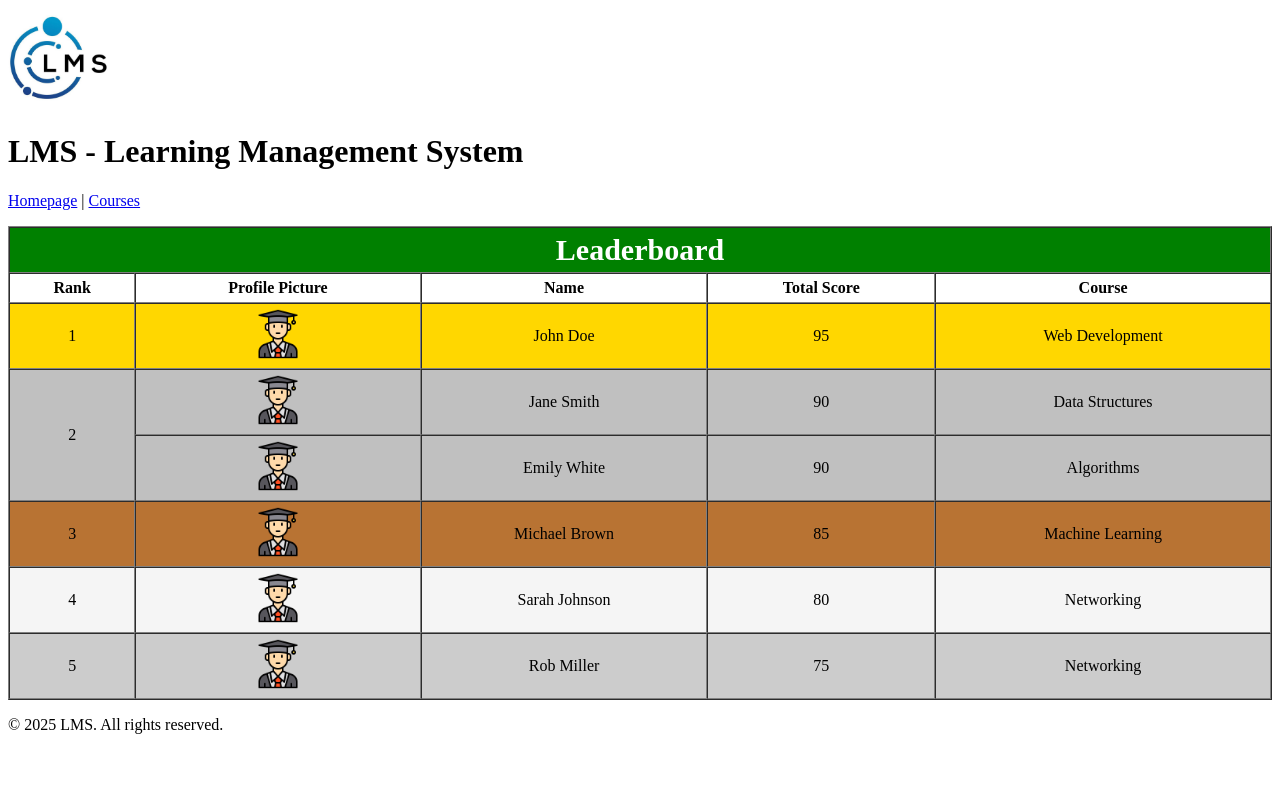
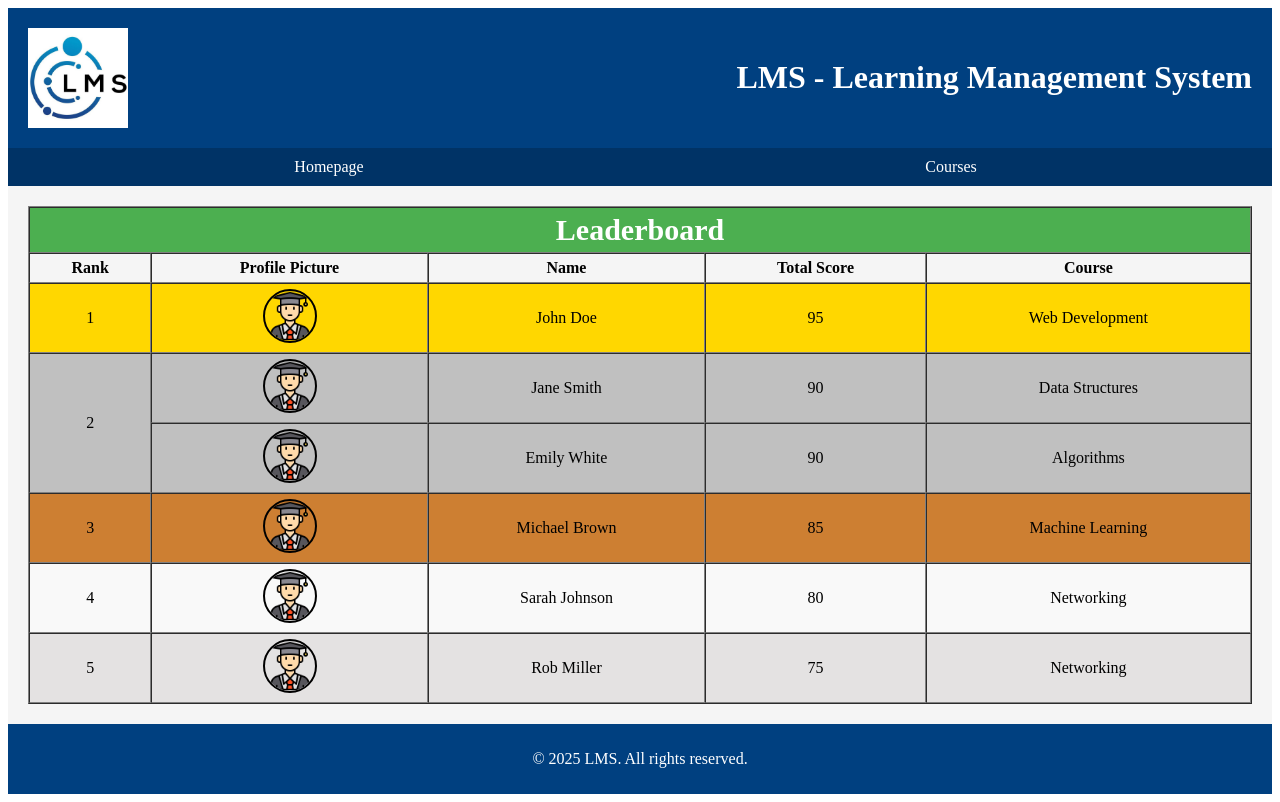
Before and after one commit to charlielang02/ENSF381A2, a plain HTML site: page leaderboard.html in a window 1280 px wide. Drawn offline with Linux system fonts and the light colour scheme.

Commit message:
Enhance leaderboard page with styling improvements and add profile picture styles

```diff
--- a/leaderboard.html
+++ b/leaderboard.html
@@ -2,6 +2,7 @@
 <html>
   <head>
     <title>Leaderboard - LMS</title>
+    <link rel="stylesheet" href="styles.css" />
   </head>
   <body>
     <header>
@@ -9,9 +10,9 @@
       <h1>LMS - Learning Management System</h1>
     </header>
 
-    <div>
+    <div class="nav">
       <p>
-        <a href="index.html">Homepage</a> |
+        <a href="index.html">Homepage</a>
         <a href="course_view.html">Courses</a>
       </p>
     </div>
@@ -24,7 +25,7 @@
         cellpadding="5"
         style="text-align: center"
       >
-        <tr style="background-color: green; color: white">
+        <tr style="background-color: #4caf50; color: white">
           <th colspan="5" style="font-size: 30px" style="color: white">
             Leaderboard
           </th>
@@ -37,48 +38,90 @@
           <th>Course</th>
         </tr>
 
-        <tr style="background-color: gold">
+        <tr style="background-color: #ffd700">
           <td>1</td>
-          <td><img src="student.png" alt="Profile Pic" width="50" /></td>
+          <td>
+            <img
+              class="profile-pic"
+              src="student.png"
+              alt="Profile Pic"
+              width="50"
+            />
+          </td>
           <td>John Doe</td>
           <td>95</td>
           <td>Web Development</td>
         </tr>
 
-        <tr style="background-color: silver">
+        <tr style="background-color: #c0c0c0">
           <td rowspan="2">2</td>
-          <td><img src="student.png" alt="Profile Pic" width="50" /></td>
+          <td>
+            <img
+              class="profile-pic"
+              src="student.png"
+              alt="Profile Pic"
+              width="50"
+            />
+          </td>
           <td>Jane Smith</td>
           <td>90</td>
           <td>Data Structures</td>
         </tr>
 
-        <tr style="background-color: silver">
-          <td><img src="student.png" alt="Profile Pic" width="50" /></td>
+        <tr style="background-color: #c0c0c0">
+          <td>
+            <img
+              class="profile-pic"
+              src="student.png"
+              alt="Profile Pic"
+              width="50"
+            />
+          </td>
           <td>Emily White</td>
           <td>90</td>
           <td>Algorithms</td>
         </tr>
 
-        <tr style="background-color: #b87333">
+        <tr style="background-color: #cd7f32">
           <td>3</td>
-          <td><img src="student.png" alt="Profile Pic" width="50" /></td>
+          <td>
+            <img
+              class="profile-pic"
+              src="student.png"
+              alt="Profile Pic"
+              width="50"
+            />
+          </td>
           <td>Michael Brown</td>
           <td>85</td>
           <td>Machine Learning</td>
         </tr>
 
-        <tr style="background-color: whitesmoke">
+        <tr style="background-color: #f9f9f9">
           <td>4</td>
-          <td><img src="student.png" alt="Profile Pic" width="50" /></td>
+          <td>
+            <img
+              class="profile-pic"
+              src="student.png"
+              alt="Profile Pic"
+              width="50"
+            />
+          </td>
           <td>Sarah Johnson</td>
           <td>80</td>
           <td>Networking</td>
         </tr>
 
-        <tr style="background-color: #cccccc">
+        <tr style="background-color: #e4e2e2">
           <td>5</td>
-          <td><img src="student.png" alt="Profile Pic" width="50" /></td>
+          <td>
+            <img
+              class="profile-pic"
+              src="student.png"
+              alt="Profile Pic"
+              width="50"
+            />
+          </td>
           <td>Rob Miller</td>
           <td>75</td>
           <td>Networking</td>
--- a/styles.css
+++ b/styles.css
@@ -217,3 +217,8 @@ select {
     background-color: darkblue;
     color: white;
 }
+
+.profile-pic {
+    border: black 2px solid;
+    border-radius: 100%;
+}
```
